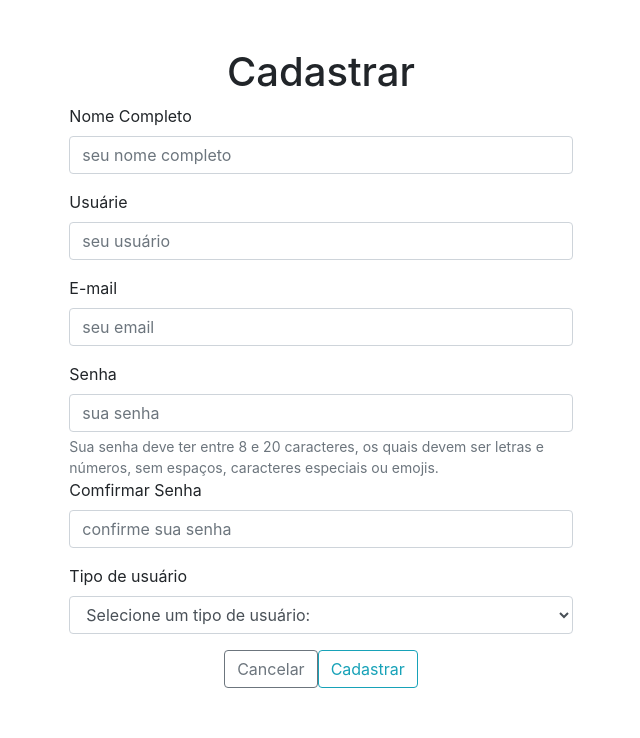
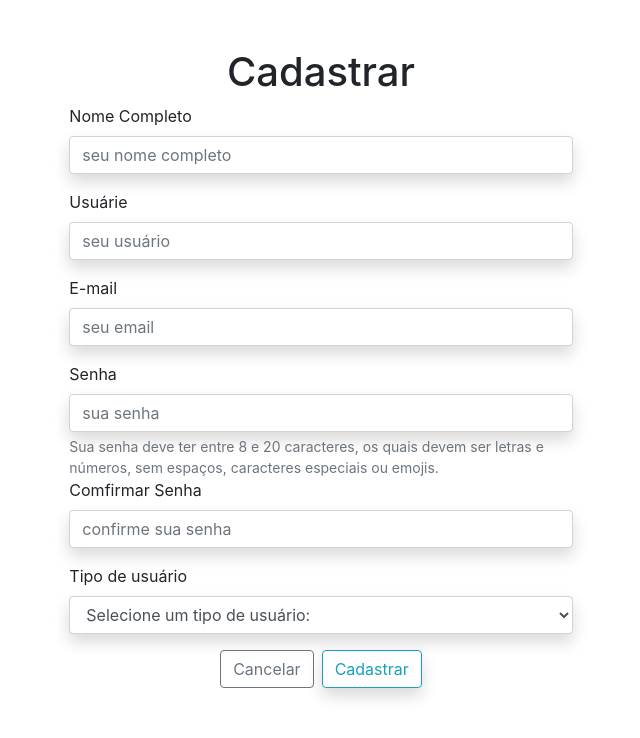
Before and after one commit to marianapiccolo/Projeto-Integrador-Generation, an Angular app in the folder EdunityFront/: page /cadastrar in a window 1280 px wide. Shown: the top 738 px of the page, without its empty margins (319-959 px from the left). Built offline with nearby package versions, Linux system fonts and the light colour scheme.

Commit message:
atualiza

```diff
--- a/EdunityFront/src/app/cadastrar/cadastrar.component.html
+++ b/EdunityFront/src/app/cadastrar/cadastrar.component.html
@@ -6,18 +6,18 @@
                     <h1 class="text-center">Cadastrar</h1>
                     <div class="form-group">
                         <label for="nome">Nome Completo</label>
-                        <input class="form-control" type="text" name="nome" id="nome" placeholder="seu nome completo">
+                        <input class="form-control shadow rounded" type="text" name="nome" id="nome" placeholder="seu nome completo">
                     </div>
                     <div class="form-group">
                         <label for="usuario">Usuárie</label>
-                        <input class="form-control" type="text" name="usuario" id="usuario" placeholder="seu usuário">
+                        <input class="form-control shadow rounded" type="text" name="usuario" id="usuario" placeholder="seu usuário">
                     </div>
                     <div class="form-group">
                         <label for="e-mail">E-mail</label>
-                        <input class="form-control" type="email" name="email" id="email" placeholder="seu email">
+                        <input class="form-control shadow rounded" type="email" name="email" id="email" placeholder="seu email">
                     </div>
                     <label for="inputPassword5">Senha</label>
-                    <input type="password" name="senha" id="senha" class="form-control" placeholder="sua senha"
+                    <input type="password" name="senha" id="senha" class="form-control shadow rounded" placeholder="sua senha"
                         aria-describedby="passwordHelpBlock">
                     <small id="passwordHelpBlock" class="form-text text-muted">
                         Sua senha deve ter entre 8 e 20 caracteres, os quais devem ser letras e números, sem espaços,
@@ -25,12 +25,12 @@
                     </small>
                     <div class="form-group">
                         <label for="confirmsenha">Comfirmar Senha</label>
-                        <input class="form-control" type="password" name="confirmsenha" id="confirmsenha"
+                        <input class="form-control shadow rounded" type="password" name="confirmsenha" id="confirmsenha"
                             placeholder="confirme sua senha">
                     </div>
                     <div class="form-group">
                         <label for="tipo">Tipo de usuário</label>
-                        <select class="form-control" name="tipo" id="tipo">
+                        <select class="form-control shadow rounded" name="tipo" id="tipo">
                             <option>Selecione um tipo de usuário:</option>
                             <option value="normal">Normal</option>
                             <option value="adm">Administrador</option>
@@ -38,8 +38,8 @@
                     </div>
                     <div>
                         <div class="d-flex justify-content-center">
-                            <button type="submit" class="btn btn-outline-secondary" routerLink='/login'>Cancelar</button>
-                            <button type="submit" class="btn btn-outline-info">Cadastrar</button>
+                            <button type="submit" class="btn btn-outline-secondary mr-2" routerLink='/login'>Cancelar</button>
+                            <button type="submit" class="btn btn-outline-info shadow rounded">Cadastrar</button>
                         </div>
                     </div>
                 </div>
```
